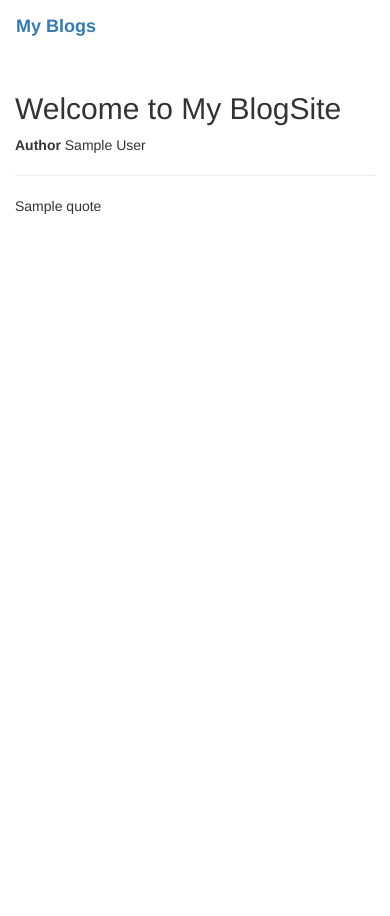
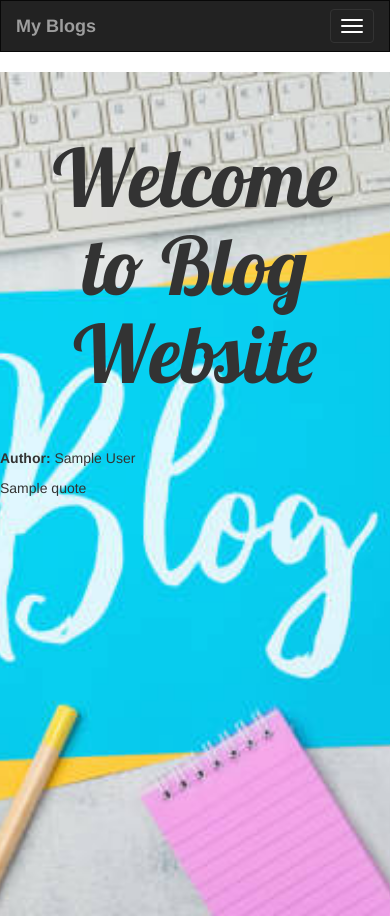
Before and after one commit to MachukaJoy/my-blog, a Flask app: page / in a window 390 px wide. Before the commit the page ends 214 px from the top, so only its background shows below. Run offline with Flask 2, Linux system fonts and the light colour scheme; tables that the repository leaves empty hold one stand-in row (values such as "Sample post"); a database or web service that is not in the repository returns one stand-in record (values such as "Sample title"); data that the repository does not hold is empty; some libraries are stand-ins or nearby versions.

Commit message:
st: styles home page

```diff
--- a/app/__init__.py
+++ b/app/__init__.py
@@ -4,11 +4,13 @@
 from flask_sqlalchemy import SQLAlchemy
 from flask_login import LoginManager
 from flask_uploads import UploadSet, configure_uploads, IMAGES
+from flask_mail import Mail
 
 
 bootstrap = Bootstrap()
 db = SQLAlchemy()
 photos = UploadSet('photos', IMAGES)
+mail = Mail()
 
 
 login_manager = LoginManager()
@@ -27,6 +29,7 @@
     db.init_app(app)
     login_manager.init_app(app)
     configure_uploads(app,photos)
+    mail.init_app(app)
 
    # Registering the blueprint
     from .main import main as main_blueprint
--- a/app/auth/views.py
+++ b/app/auth/views.py
@@ -4,6 +4,7 @@
 from .forms import RegistrationForm, LoginForm
 from .. import db
 from flask_login import login_user,logout_user,login_required
+from ..email import mail_message
 
 @auth.route('/login',methods=['GET','POST'])
 def login():
@@ -29,6 +30,8 @@
         db.session.add(user)
         db.session.commit()
 
+        mail_message("Welcome to Blog Quote","email/welcome_user",user.email,user=user)
+
         return redirect(url_for('auth.login'))
         title = "New Account"
     return render_template('auth/register.html',registration_form = form)
--- a/app/main/views.py
+++ b/app/main/views.py
@@ -1,4 +1,4 @@
-from flask import render_template,request,redirect,url_for,abort,jsonify
+from flask import render_template,request,redirect,url_for,abort,flash, jsonify
 from . import main
 from flask_login import login_required, current_user
 from .forms import UpdateProfile, BlogForm, CommentForm
@@ -129,4 +129,6 @@
         abort(403)
     db.session.delete(comment)
     db.session.commit()
-    return jsonify("Success"),200
+    flash('comment succesfully deleted')
+    return redirect (url_for('main.theblog'))
+    # return jsonify("Success"),200
--- /dev/null
+++ b/app/static/styles.css
@@ -0,0 +1,12 @@
+.home {
+  background-image: url("../static/images/homebg.jpg");
+  background-position: center;
+  background-repeat: no-repeat;
+  background-size: cover;
+  height: 100vh;
+}
+.panel{
+    box-shadow: 0 4px 8px 0 rgba(202, 33, 33, 0.2);
+    transition: 0.3s;
+    /* text-align: center; */
+}
--- a/app/templates/base.html
+++ b/app/templates/base.html
@@ -1,8 +1,18 @@
 {% extends 'bootstrap/base.html'%}
+<!-- <head> -->
+<!-- <link href="https://fonts.googleapis.com/css2?family=Lobster&display=swap" rel="stylesheet"> -->
+{% block styles %}
+{{ super() }}
+<link rel="stylesheet" href="{{url_for('static',filename='styles.css')}}">
+<link href="https://fonts.googleapis.com/css2?family=Dancing+Script:wght@700&family=Lobster&display=swap" rel="stylesheet">
+<link rel="stylesheet" href="https://cdnjs.cloudflare.com/ajax/libs/font-awesome/5.13.1/css/all.min.css">
+
+<!-- </head> -->
+{% endblock %}
 
 <!-- Navbar block  -->
 {% block navbar %}
-    {% include 'navbar.html' %}
+{% include 'navbar.html' %}
 {% endblock %}
 
 {% block content %}
--- a/app/templates/index.html
+++ b/app/templates/index.html
@@ -1,14 +1,22 @@
 {% extends 'base.html' %}
 
 {%block content%}
+<!-- Content block -->
 
-<div class="container">
-    <h2>Welcome to My BlogSite</h2>
+<div class="home">
+  <div class="container">
+      <div class="col-md-2"></div>
+      <div class="col-md-8">
+          <div>
+              <h2 style="font-size: 80px; font-family: 'Lobster', cursive;  padding-top: 40px; text-align: center;">Welcome to Blog Website</h2>
+          </div>
+      </div>
+      <div class="col-md-2"></div>
+  </div>
 
-
-    <p><b>Author</b> {{blogQuote.author}}</p>
-    <hr>
-    <p>{{blogQuote.quote}}</p>
+<br><br>
+  <p><b>Author:</b> {{blogQuote.author}}</p>
+  <p>{{blogQuote.quote}}</p>
 
 </div>
 {%endblock%}
--- a/app/templates/navbar.html
+++ b/app/templates/navbar.html
@@ -1,4 +1,4 @@
-<nav class="navbar navbar-dark default-color">
+<nav class="navbar navbar-inverse navbar-dark default-color">
   <div class="container-fluid">
       <div class="navbar-header">
           <button type="button" class="navbar-toggle" data-toggle="collapse" data-target=".navbar-collapse">
@@ -39,5 +39,4 @@
           {%endif%}
       </div>
   </div>
-  </div>
 </nav>
```
Also changed, not shown: app/email.py (added, +12 -0 lines), app/templates/blogs.html (+12 -5 lines), app/templates/myblogs.html (+17 -8 lines), app/templates/profile/profile.html (+6 -6 lines), app/templates/view.html (+10 -0 lines), config.py (+7 -0 lines), app/static/images/homebg.jpg (added), app/static/images/istockphoto-1130150680-612x612.jpg (added), 1 other file.
